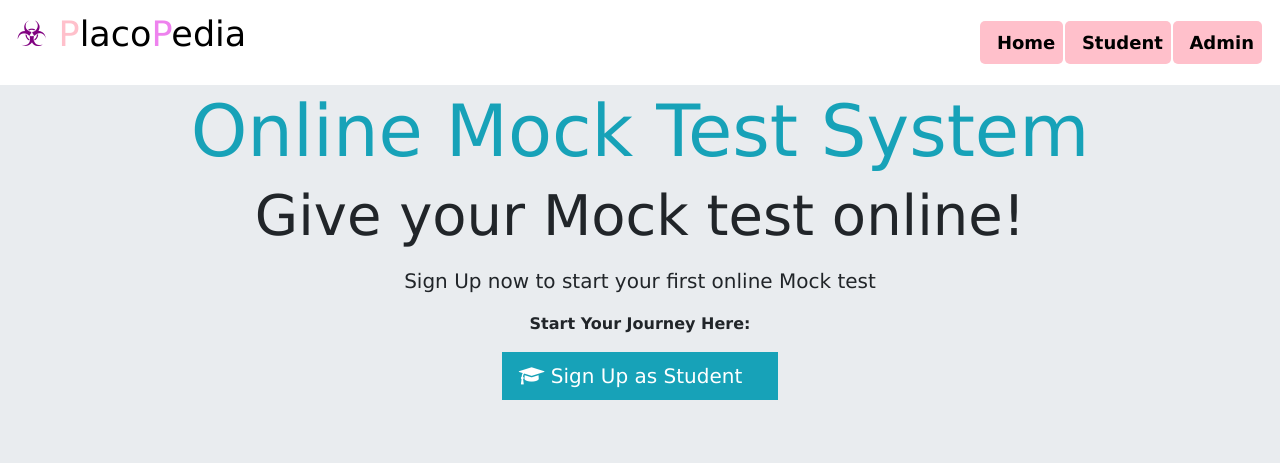
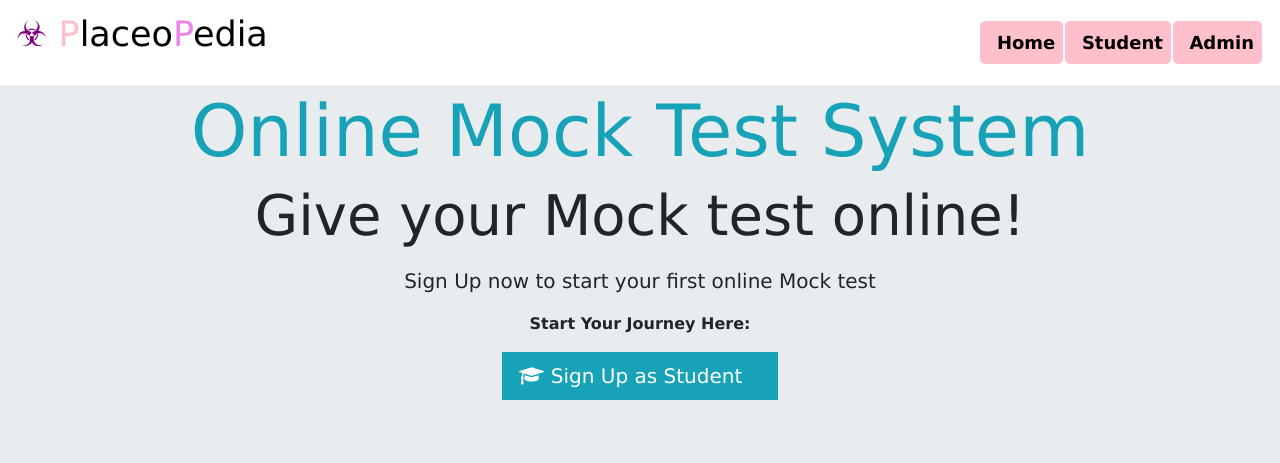
Before and after one commit to itsmemt/Training, a Django app: page / in a window 1280 px wide. Shown: the top 463 px of the page. Run offline with Django 3.2, Linux system fonts and the light colour scheme; some libraries are stand-ins or nearby versions.

Commit message:
final commit

```diff
--- a/templates/exam/navbar.html
+++ b/templates/exam/navbar.html
@@ -37,7 +37,7 @@
     <nav class="navbar navbar-expand-md  navbar-light fixed-top" style="background-color: white;">
       <a style="color:black; font-size: 35px; text-decoration: none;" href="https://placeopedia.herokuapp.com/">
         <p class="para" id="title"><span style="color: purple;">&#9763;</span> <span style="color:pink"
-            class="para">P</span>laco<span style="color:violet" class="para">P</span>edia</p>
+            class="para">P</span>laceo<span style="color:violet" class="para">P</span>edia</p>
       </a>
       <!-- <button type="button" class="navbar-toggler" data-toggle="collapse" data-target="#navbarCollapse">
         <span class="navbar-toggler-icon"></span>
```
